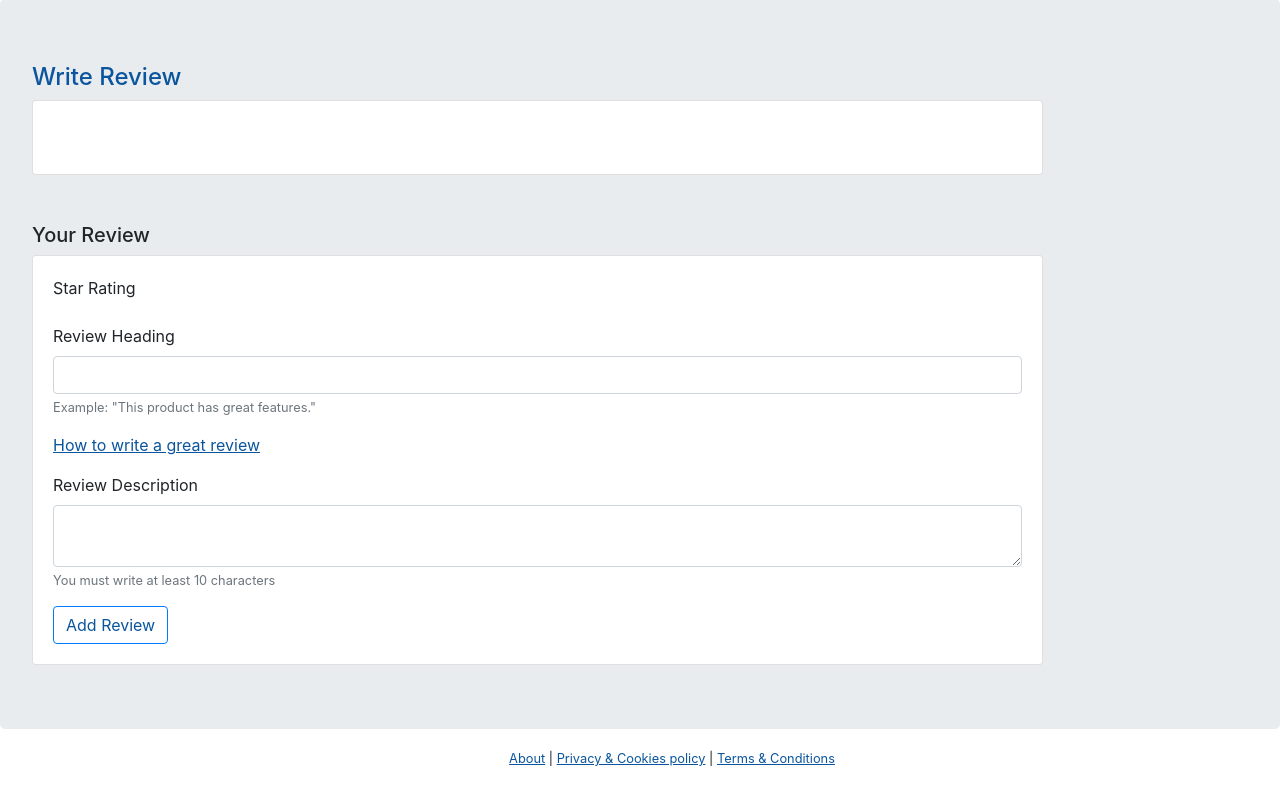
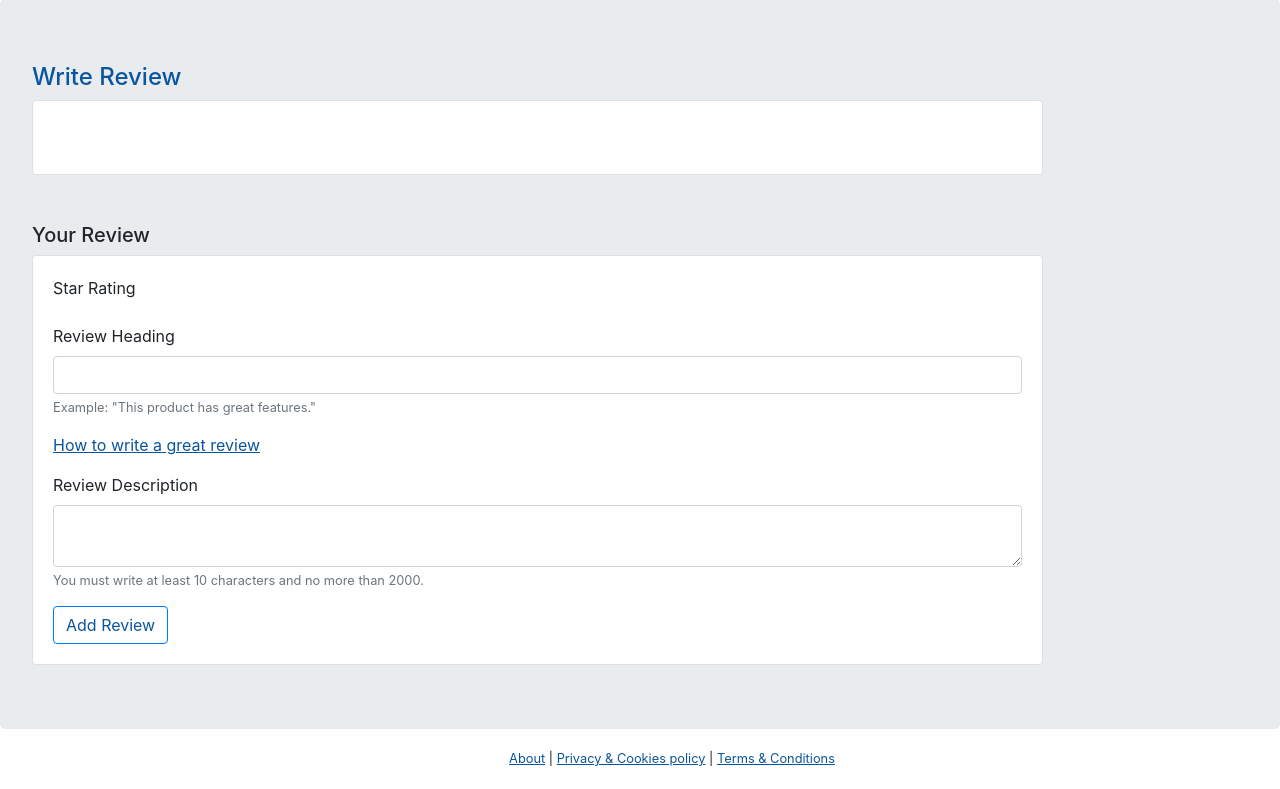
Before and after one commit to john-running/retailercommunity, a Flask app: page /writereview in a window 1280 px wide. Shown: the part 73-862 px from the top of the page. Run offline with Flask 2, Linux system fonts and the light colour scheme; the visitor is signed in with stand-in values (Sample User, id 1); data comes from the database, SQL or seed files in the repository; data that the repository does not hold is empty; some libraries are stand-ins or nearby versions.

Commit message:
minor change to copy on writereview

```diff
--- a/project/templates/writereview.html
+++ b/project/templates/writereview.html
@@ -73,7 +73,7 @@
                {% endfor %}
                </small>
               {{form.description(class_='form-control')}}
-              <small id="emailHelp" class="form-text text-muted">You must write at least 10 characters</small>
+              <small id="emailHelp" class="form-text text-muted">You must write at least 10 characters and no more than 2000.</small>
             </div>
 
             {{form.starrating}}
```
